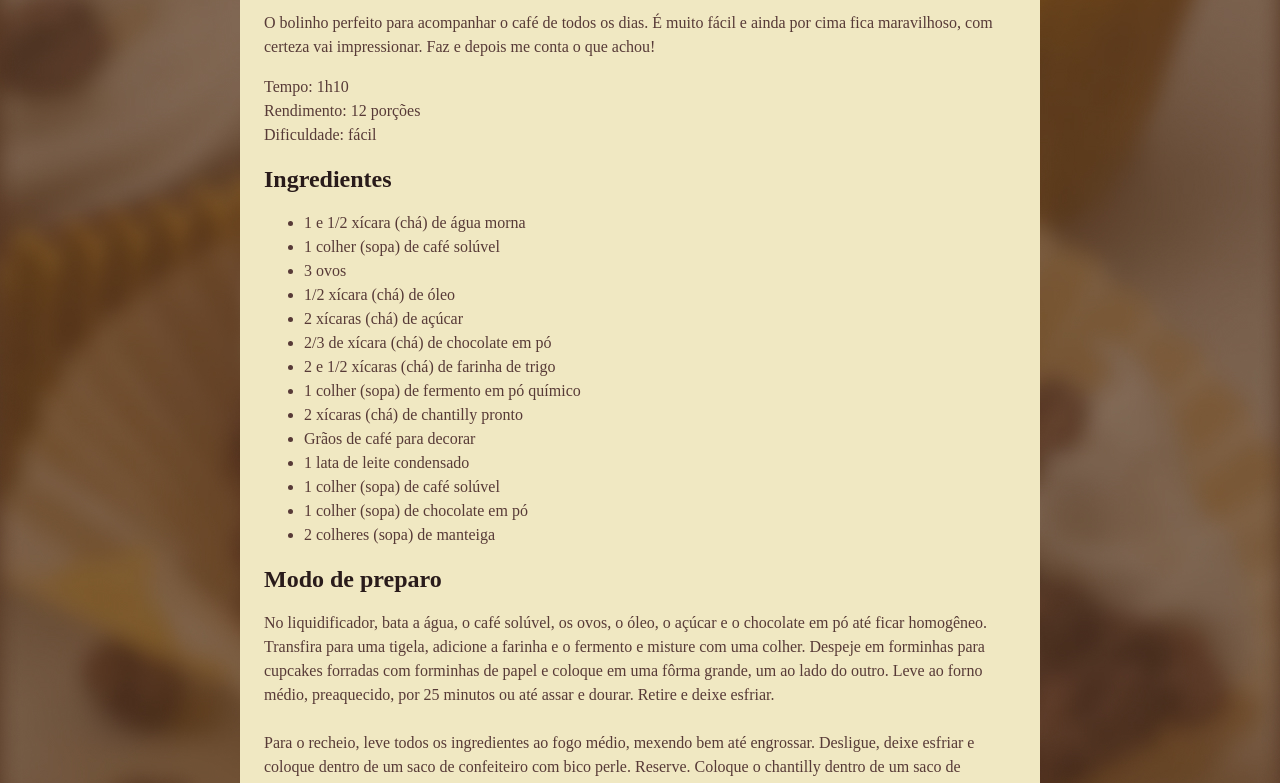
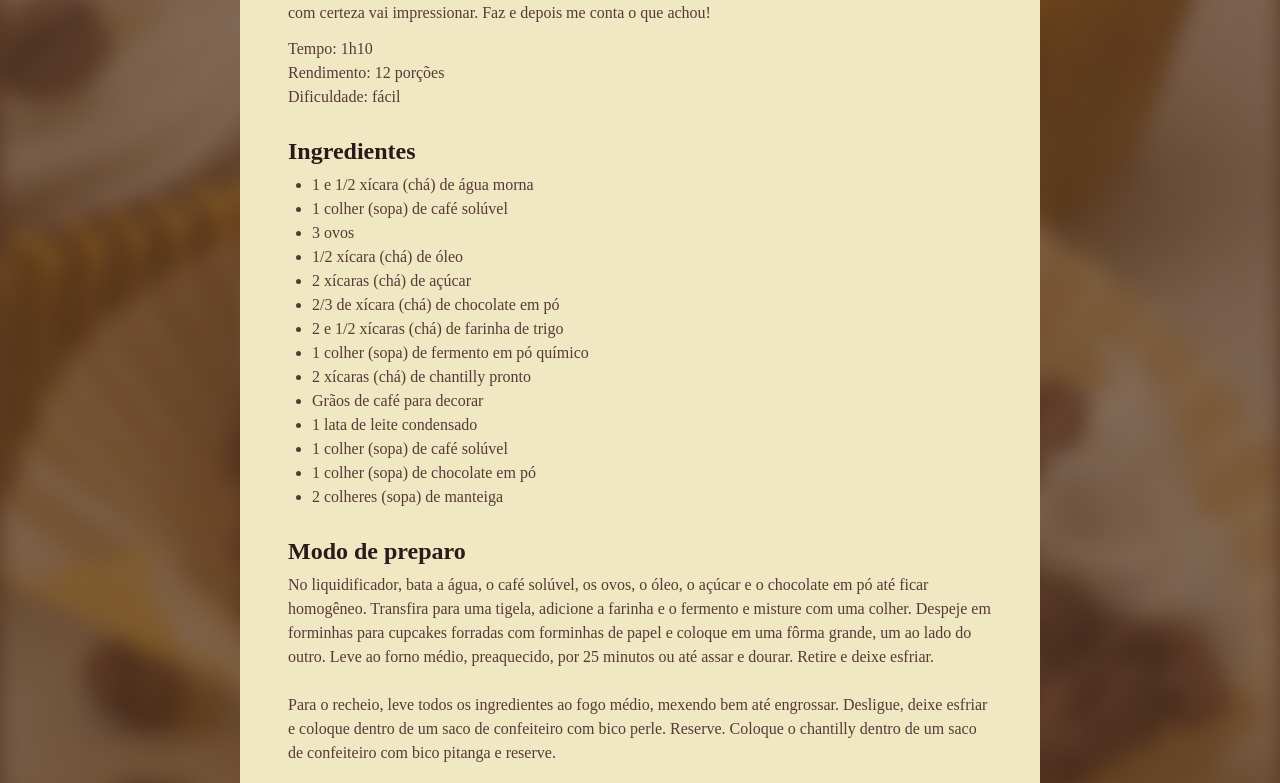
Before and after one commit to emersonescodes/pagina-de-receita, a plain HTML site: page index.html in a window 1280 px wide. Shown: the part 590-1373 px from the top of the page. Drawn offline with Linux system fonts and the light colour scheme; a web font is replaced by a local one.

Commit message:
adding spaces

```diff
--- a/style.css
+++ b/style.css
@@ -6,6 +6,8 @@
 
 * {
     box-sizing: border-box;
+    margin: 0;
+    padding: 0;
 }
 
 body {
@@ -24,6 +26,18 @@ img {
     border-radius: 24px;
 }
 
+main {
+    padding: 24px;
+}
+
+section + section {
+    margin-top: 24px;
+}
+
+#about p + p {
+    padding-top: 12px;
+}
+
 h1 {
     line-height: 140%;
     font-size: 40px;
@@ -35,4 +49,10 @@ h2 {
 
 h1, h2 {
     color: #291B1A;
+    margin-bottom: 4px;
+    line-height: 150%;
 }
+
+ul {
+    padding-left: 24px;
+}
```
